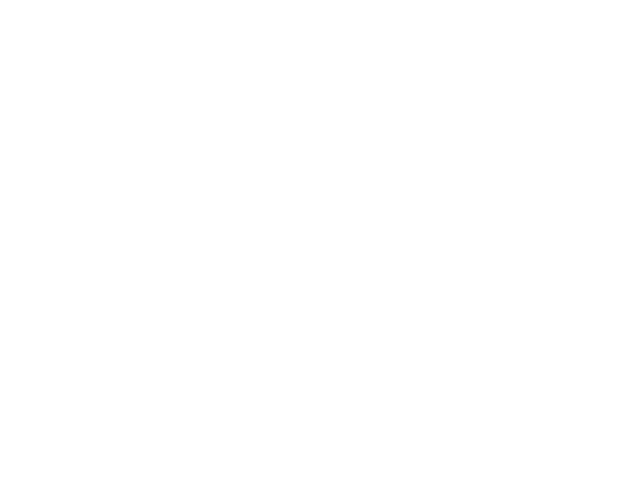
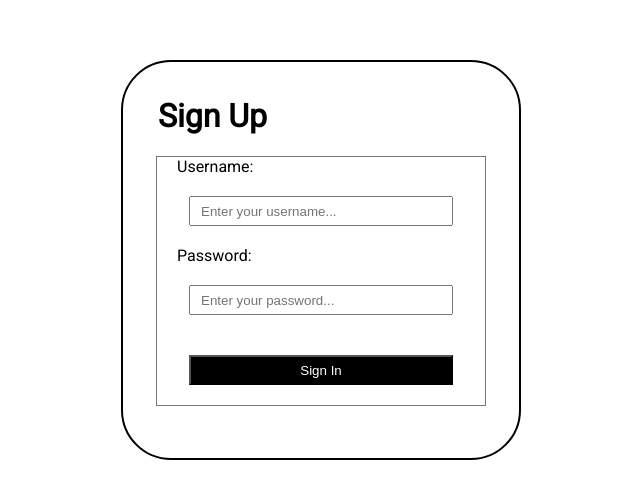
Before and after one commit to Silverforger/nextJS-login, a Next.js app: page /signin in a window 1280 px wide. Shown: the part 140-638 px from the top of the page, without its empty margins (319-959 px from the left). Built offline with nearby package versions, Linux system fonts and the light colour scheme.

Commit message:
First attempt at using a static json file for fetch requests upon signup and signin

```diff
--- a/pages/signin.js
+++ b/pages/signin.js
@@ -2,9 +2,16 @@ import formStyles from '../styles/Form.module.css'
 
 const signIn = () => {
     return (
-        <div>
-
+    <div className={formStyles.center}>
+        <div className={formStyles.formcontainer}>
+            <h1 className={formStyles.headingtext}>Sign Up</h1>
+            <form className={formStyles.signform}>
+                <p className={formStyles.formtext}>Username: </p><input type="text" className={formStyles.inputfield} placeholder="Enter your username..."/>
+                <p className={formStyles.formtext}>Password: </p><input type="password" className={formStyles.inputfield} placeholder="Enter your password..."/>
+                <input type="submit" className={formStyles.btn} value="Sign In"/>
+            </form>
         </div>
+    </div>
     )
 }
 
--- a/styles/Form.module.css
+++ b/styles/Form.module.css
@@ -40,12 +40,14 @@
 }
 
 .btn {
-    width: 90%;
-    background-color: rgb(70, 154, 250);
+    margin: auto;
+    height: 30px;
+    width: 264px;
+    background-color: #000;
     color: #FFF;
 }
 
 .btn:hover {
-    background-color: green;
+    background-color: #FFF;
     color: #000;
 }
```
Also changed, not shown: pages/index.js (+18 -2 lines).
